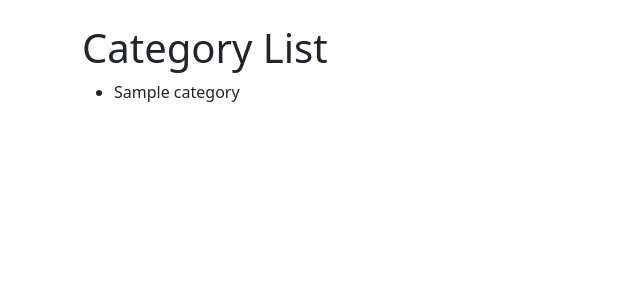
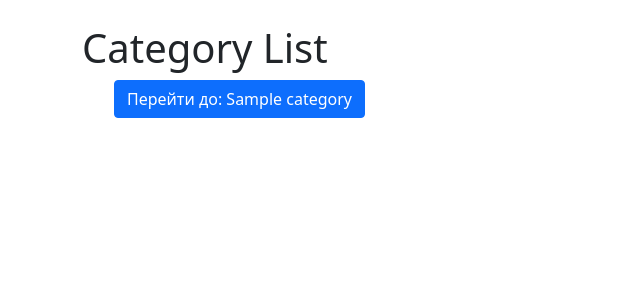
Before and after one commit to lia945785/mkrcicd2, a Django app: page /categories/ in a window 1280 px wide. Shown: the top 300 px of the page, without its empty margins (0-640 px from the left). Run offline with Django 4.2, Linux system fonts and the light colour scheme; tables that the repository leaves empty hold one stand-in row (values such as "Sample post").

Commit message:
feat: add button category_details

```diff
--- a/recipe/templates/category_list.html
+++ b/recipe/templates/category_list.html
@@ -1,11 +1,14 @@
 {% extends 'base.html' %}
-
 
 {% block content %}
   <h1>Category List</h1>
   <ul>
     {% for category in categories %}
-      <li>{{ category.name }}</li>
+      <li class="mb-2" style="list-style-type: none;">
+        <a href="{% url 'category_detail' category.id %}" class="btn btn-primary">
+          Перейти до: {{ category.name }}
+        </a>
+      </li>
     {% empty %}
       <li>No categories found.</li>
     {% endfor %}
```
